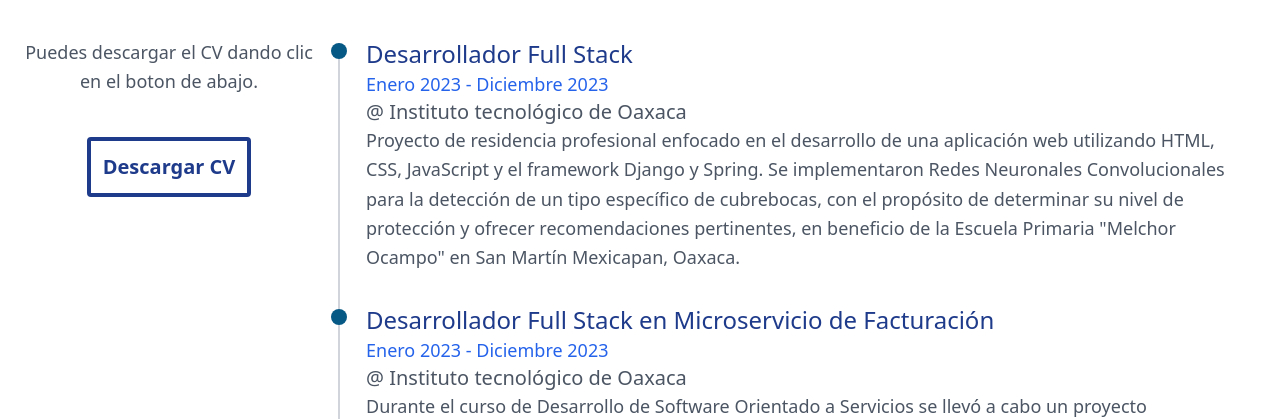
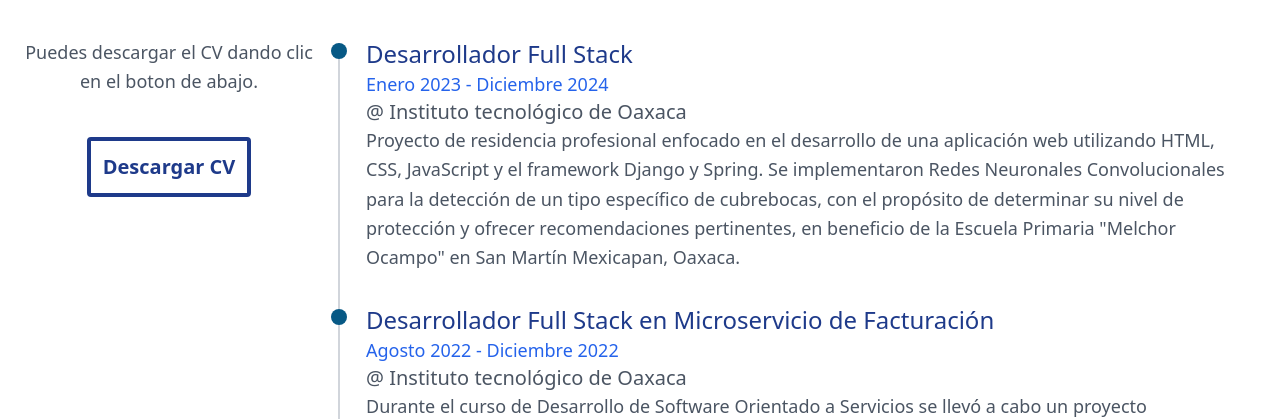
Before and after one commit to Robertofcg/Portafolio, a React (Create React App) app: page / in a window 1280 px wide. Shown: the part 776-1195 px from the top of the page. Built offline with nearby package versions, Linux system fonts and the light colour scheme.

Commit message:
actualizacion

```diff
--- a/src/App.js
+++ b/src/App.js
@@ -265,7 +265,7 @@ function App() {
                 <div className="col-span-12 relative px-4 sm:col-span-8 before:absolute before:top-[5px] before:bottom-0 before:w-0.5 before:-left-3 before:bg-gray-300 dark:before:bg-gray-700">
                   <div className="flex flex-col relative before:absolute before:top-[5px] before:w-4 before:h-4 before:rounded-full before:left-[-35px] before:z-[1] before:bg-sky-800 before:dark:bg-sky-500">
                     <h3 className="text-2xl text-blue-900 font-medium"> Desarrollador Full Stack</h3>
-                    <time className="text-blue-600"> Enero 2023 - Diciembre 2023 </time>
+                    <time className="text-blue-600"> Enero 2023 - Diciembre 2024</time>
                     <h4 className="text-xl text-gray-600 font-medium"> @ Instituto tecnológico de Oaxaca </h4>
                     <div className="experience__description">
                       <p className="text-md mb-8 leading-relaxed text-gray-600 font-medium">Proyecto de residencia profesional enfocado en el desarrollo de una aplicación web utilizando HTML, CSS,
@@ -275,7 +275,7 @@ function App() {
                   </div>
                   <div className="flex flex-col relative before:absolute before:top-[5px] before:w-4 before:h-4 before:rounded-full before:left-[-35px] before:z-[1] before:bg-sky-800 before:dark:bg-sky-500">
                     <h3 className="text-2xl text-blue-900 font-medium">Desarrollador Full Stack en Microservicio de Facturación</h3>
-                    <time className="text-blue-600"> Enero 2023 - Diciembre 2023 </time>
+                    <time className="text-blue-600"> Agosto 2022 - Diciembre 2022</time>
                     <h4 className="text-xl text-gray-600 font-medium"> @ Instituto tecnológico de Oaxaca </h4>
                     <div className="experience__description">
                       <p className="text-md mb-8 leading-relaxed text-gray-600 font-medium">Durante el curso de Desarrollo de Software Orientado a Servicios se llevó a cabo un proyecto enfocado
```
